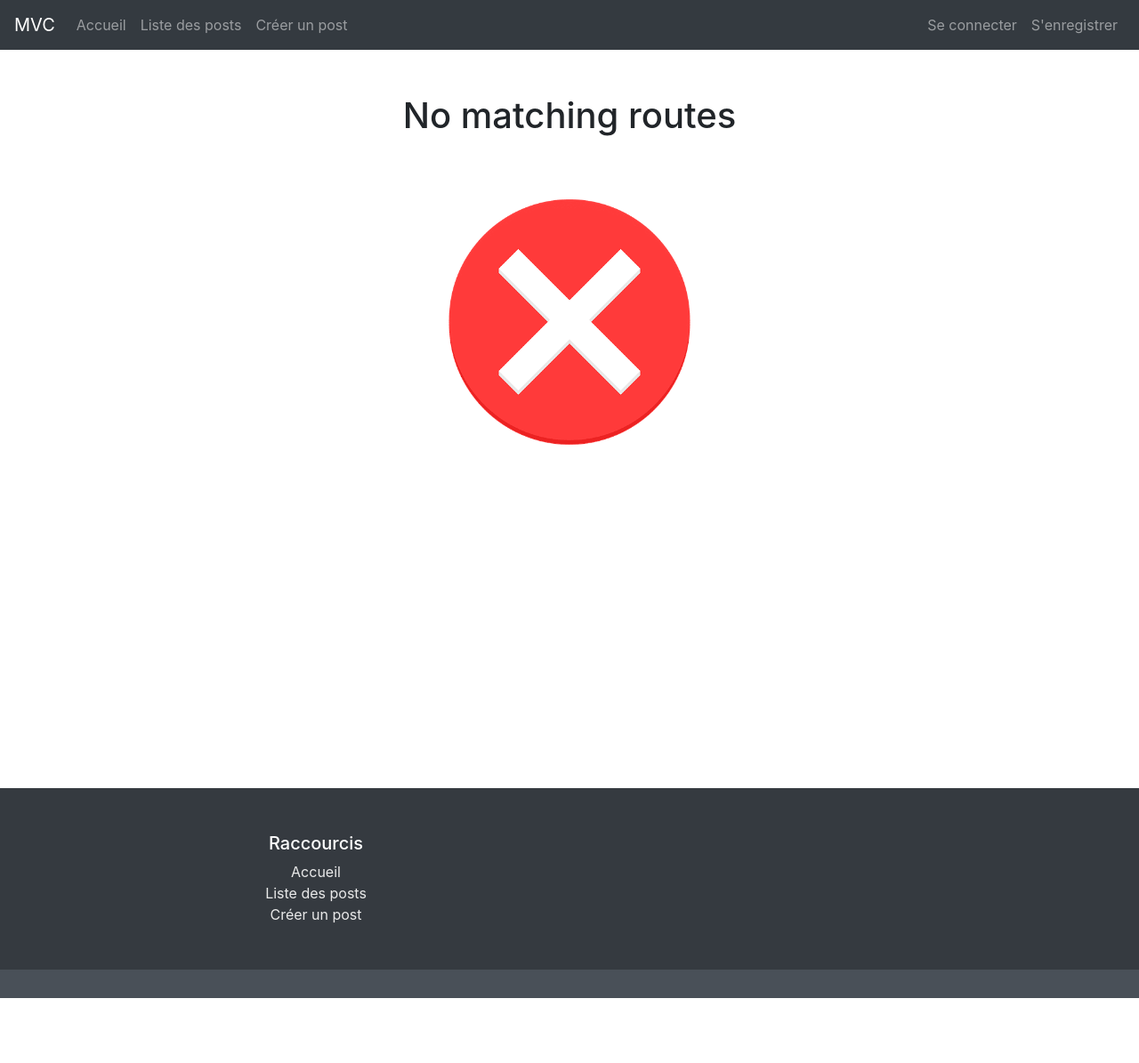
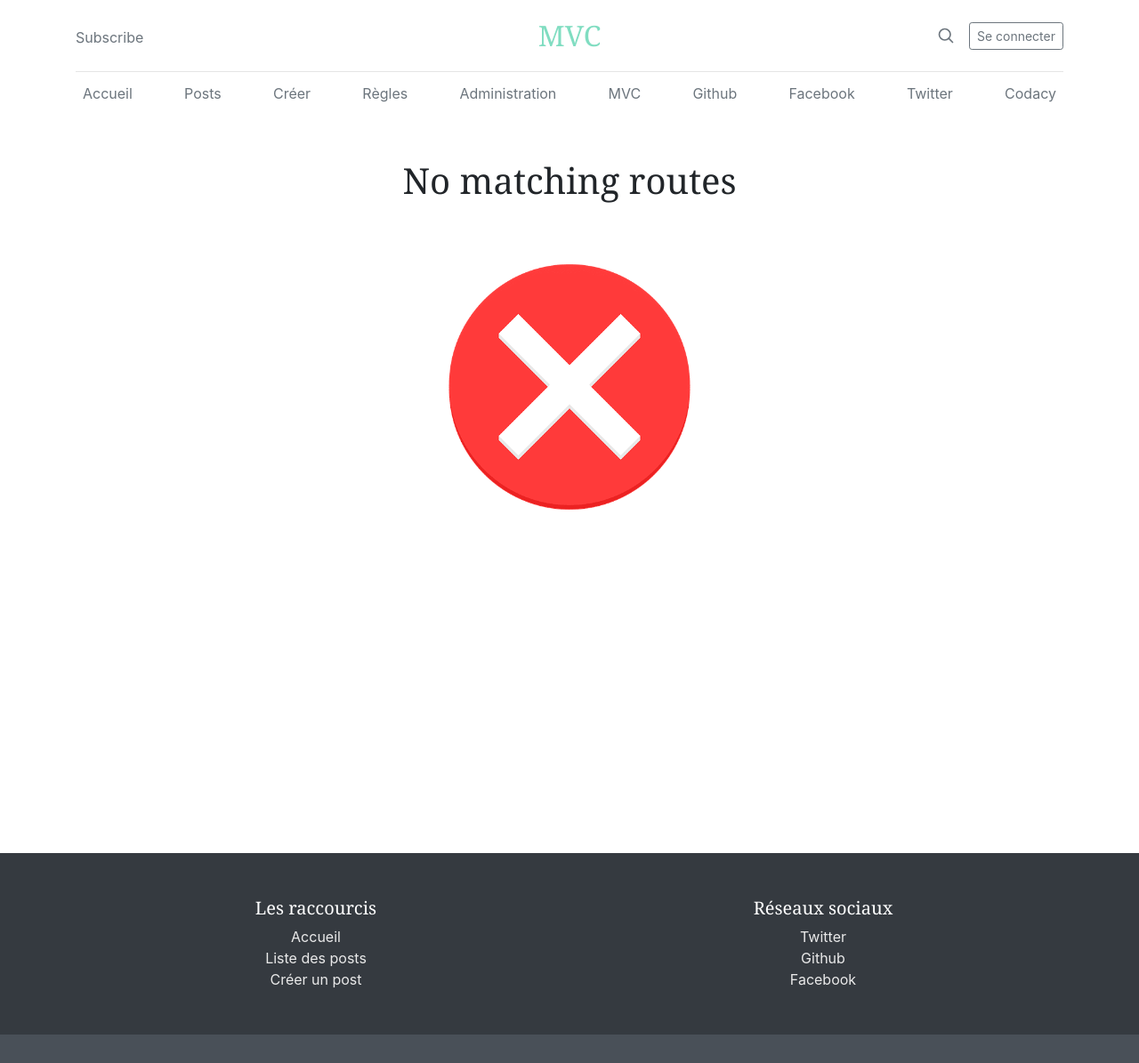
Before and after one commit to davidmonnom/OCR_P5, a PHP site: page /?url=1 in a window 1280 px wide. Shown: the whole page at 89% size. Before the commit the page ends 1122 px from the top, so only its background shows below. Run offline with PHP 8.4, Linux system fonts and the light colour scheme.

Commit message:
design & template update

```diff
--- a/assets/css/style.css
+++ b/assets/css/style.css
@@ -1,3 +1,6 @@
+h1, h2, h3, h4, h5, h6 {
+    font-family: "Playfair Display", Georgia, "Times New Roman", serif;
+}
 .header{
     background-image:url("../images/bg_banner.jpg");
     background-size: cover;
@@ -62,8 +65,6 @@
     background-color: #495058;
 }
 .btnAdmin{
-    padding: 5px !important;
-    margin-right: 5px;
     margin-bottom: 5px;
 }
 .postDescription{
@@ -76,3 +77,35 @@
     border: none;
     background-color: transparent;
 }
+.commentBody{
+    margin-top: 80px;
+}
+.commentItem{
+    margin: 5px;
+    margin-left: 2%;
+    margin-right: 2%;
+    padding: 10px;
+    border: 1px solid #E1E1E1;
+}
+.ligne{
+    margin: 0px;
+}
+.logoutBtn:hover{
+    background-color: #FF5656 !important;
+    border: 1px solid white !important;
+}
+.blog-header-logo {
+    font-family: "Playfair Display", Georgia, "Times New Roman", serif;
+    font-size: 2rem;
+    /* font-weight: bold; */
+}
+input, textarea {
+    border: 1px solid #D7D7D7;
+    padding: 10px;
+    border-radius: 15px;
+}
+.subTitleForm{
+    margin-bottom: -7px;
+    padding-bottom: 0px;
+    margin-top: 30px;
+}
--- a/assets/js/script.js
+++ b/assets/js/script.js
@@ -1,4 +1,20 @@
 $( document ).ready(function() {
+	function getRandomColor() {
+		var letters = '0123456789ABCDEF';
+		var color = '#';
+		for (var i = 0; i < 6; i++) {
+		  color += letters[Math.floor(Math.random() * 16)];
+		}
+		return color;
+	}
+	$( ".colorRandom" ).each(function() {
+		$( this ).css("background-color", getRandomColor());
+	});
+	$( ".colorRandomText" ).each(function() {
+		$( this ).css("color", getRandomColor());
+	});
+
+
     $("#userRegister").on('submit', function(e){  //User register request
         e.preventDefault();
         $.ajax({
@@ -44,7 +60,20 @@
        });
        return false;
    });
-
+   $("#newComment").on('submit', function(event){ //New Comment request
+		$.ajax({
+			type: "POST",
+			url: '/ajax/comment',
+			data: {"description":$("#comment").val(),"idPost":$("#newComment").attr("value")},
+			success: function(reponse){
+				$("#comment").val("")
+				$("#ajaxReponse").text("Votre commentaire va bientôt être validé.");
+			},
+			dataType: "json",
+		});
+		event.preventDefault();
+		return false;
+	});
 	$("#newPostForm").on('submit', function(event){ //New post request
 		$.ajax({
 			type: "POST",
@@ -62,7 +91,7 @@
                     }, 2000);
                 }else{
                     $(".responseMessage").text("Une erreur est survenue.");
-                    $(".responseMessage").css("color", "green");
+                    $(".responseMessage").css("color", "red");
                 }
 			},
 			dataType: 'json',
@@ -186,7 +215,7 @@
 			data: {"idUser":$(this).val()},
 			success: function(reponse, data){
 				if(reponse.status == "1"){
-					$("#com_"+reponse.idCom).fadeOut( "slow", function() {
+					$("#user_"+reponse.idUser).fadeOut( "slow", function() {
 					});
 				}else{
 					console.log("error");
--- a/controller/commentController.php
+++ b/controller/commentController.php
@@ -13,6 +13,19 @@
             }
         }
     }
+
+    public function createComment($idPost, $description){
+        if(isset($_SESSION["user"])){
+            $return = $this->commMan()->add(new Comment(null, $idPost, $_SESSION["user"]->id(), $description, new DateTime('NOW'), 0));
+
+            $result["status"] = $return;
+            echo json_encode($result);
+        }else{
+            $result["status"] = false;
+            echo json_encode($result);
+        }
+    }
+
     public function validate($id){
         if(isset($_SESSION["user"])){
             if($_SESSION["user"]->isAdmin()){
--- a/controller/postController.php
+++ b/controller/postController.php
@@ -9,18 +9,29 @@
     }
 
     public function viewPost($idPost){
-        if($_SESSION['user']->isAdmin()){
-            $post = $this->postMan()->getById($idPost);
-            if (!$post) {
-                throw new Exception('Le post n\'a pas été trouvé');
-                return false;
+        $post = $this->postMan()->getById($idPost);
+        if (!$post) {
+            throw new Exception('Le post n\'a pas été trouvé');
+            return false;
+        }
+
+        if($post->isVerified() || (isset($_SESSION["user"]) && $_SESSION["user"]->isAdmin())){
+            $needed_users = array();
+            $commentsList = $this->commMan()->getByIdPost($idPost);
+
+            foreach($commentsList as $comment){
+                $idUser = $comment->idUser();
+                if(!isset($needed_users[$idUser])){
+                    $needed_users[$idUser] = $this->userMan()->getById($idUser);
+                }
+            }
+            if(!isset($needed_users[$post->idUser()])){
+                $needed_users[$post->idUser()] = $this->userMan()->getById($post->idUser());
             }
 
-            $user = $this->userMan()->getById($post->idUser());
-            $commentsList = $this->commMan()->getByIdPost($idPost);
             $this->view()->render('viewPostView.php', array(
                 'post' => $post,
-                'user' => $user,
+                'needed_users' => $needed_users,
                 'commentsList' => $commentsList
             ));
         }else{
@@ -29,12 +40,16 @@
     }
 
     public function createPost($title=NULL, $subject=NULL, $description=NULL){
-        if(!empty($title) && !empty($subject) && !empty($description)){
+        if(!empty($title) && !empty($subject) && !empty($description) && isset($_SESSION["user"])){
             $return = $this->postMan()->add(new Post(null, $_SESSION["user"]->id(), $title, $subject, $description, new DateTime('NOW'), null, 0));
 
             $result["status"] = $return;
             echo json_encode($result);
-        }else{
+        }elseif(!empty($title) && !empty($subject) && !empty($description)){
+            $result["status"] = false;
+            echo json_encode($result);
+        }
+        else{
             $this->view()->render('createPostView.php');
         }
     }
--- a/controller/userController.php
+++ b/controller/userController.php
@@ -6,13 +6,15 @@
         if(isset($_SESSION["user"])){
             if($_SESSION["user"]->isAdmin()){
 				$userSelected = $this->userMan()->getById($id);
-				if($userSelected->isAdmin()){
+				if(!$userSelected->isAdmin()){
 					$return = $this->userMan()->delete($id);
 
 					$reponse["status"] = $return;
+					$reponse["idUser"] = $id;
 					echo json_encode($reponse);
 				}else{
 					$reponse["status"] = false;
+					$reponse["idUser"] = $id;
 					echo json_encode($reponse);
 				}
             }
--- a/index.php
+++ b/index.php
@@ -70,7 +70,7 @@
         $userC->logout();
     });
 
-    $rm->post('/ajax/deleteUser', function() use($userC){  // Delete a comment
+    $rm->post('/ajax/deleteUser', function() use($userC){  // Delete a User
         $userC->delete($_POST["idUser"]);
     });
 
@@ -94,7 +94,11 @@
         $postC->createPost($_POST["title"], $_POST["subject"], $_POST["description"]);
     });
 
-    $rm->post('/ajax/modify', function() use($postC){  // Create a post
+    $rm->post('/ajax/comment', function() use($commC){  // Create a comment
+        $commC->createComment($_POST["idPost"], $_POST["description"]);
+    });
+
+    $rm->post('/ajax/modify', function() use($postC){  // Modify a post
         $postC->modifyPost($_POST["title"], $_POST["subject"], $_POST["description"], $_POST["idPost"]);
     });
 
--- a/model/commentManager.php
+++ b/model/commentManager.php
@@ -5,6 +5,11 @@
     private function buildFromRow($row){
 		$creationDate = DateTime::createFromFormat('Y-m-d H:i:s', $row->creationDate);
 		return new Comment($row->id, $row->idPost, $row->idUser, $row->description, $creationDate, $row->isVerified);
+	}
+
+	public function add($comment){
+		$prepare = Database::getInstance()->prepare("INSERT INTO comment(idPost, idUser, description, creationDate, isVerified) VALUES(?, ?, ?, ?, ?)");
+		return $prepare->execute(array($comment->idPost(), $comment->idUser(), $comment->description(), $comment->creationDate()->format('Y-m-d H:i:s'), $comment->isVerified()));
 	}
 
 	public function delete($id){
--- a/view/baseView.php
+++ b/view/baseView.php
@@ -9,46 +9,45 @@
         <script src="https://fludy.net/assets/js/script.js" type="text/javascript"></script>
     </head>
     <body>
-		<section class="navbarSection">
-			<nav class="navbar navbar-expand-lg navbar-dark bg-dark">
-				<a class="navbar-brand" href="/">MVC</a>
-				<button class="navbar-toggler" type="button" data-toggle="collapse" data-target="#navbarNav" aria-controls="navbarNav" aria-expanded="false" aria-label="Toggle navigation">
-					<span class="navbar-toggler-icon"></span>
-				</button>
-				<div class="collapse navbar-collapse" id="navbarNav">
-					<ul class="navbar-nav mr-auto">
-						<li class="nav-item <?php if($activePage == 'indexView.php'){echo "active";} ?>">
-							<a class="nav-link" href="/">Accueil</a>
-						</li>
-						<li class="nav-item <?php if($activePage == 'listPostsView.php'){echo "active";} ?>">
-							<a class="nav-link" href="/posts">Liste des posts</a>
-						</li>
-						<li class="nav-item <?php if($activePage == 'createPostView.php'){echo "active";} ?>">
-							<a class="nav-link" href="/posts/create">Créer un post</a>
-						</li>
-					</ul>
-					<ul class="navbar-nav">
+		<div class="container">
+			<header class="blog-header py-3">
+				<div class="row flex-nowrap justify-content-between align-items-center">
+					<div class="col-4 pt-1">
+						<a class="text-muted" href="https://getbootstrap.com/docs/4.0/examples/blog/#">Subscribe</a>
+					</div>
+					<div class="col-4 text-center">
+						<a class="blog-header-logo colorRandomText" href="">MVC</a>
+					</div>
+					<div class="col-4 d-flex justify-content-end align-items-center">
+						<a class="text-muted" href="/posts">
+							<svg xmlns="http://www.w3.org/2000/svg" width="20" height="20" viewBox="0 0 24 24" fill="none" stroke="currentColor" stroke-width="2" stroke-linecap="round" stroke-linejoin="round" class="mx-3"><circle cx="10.5" cy="10.5" r="7.5"></circle><line x1="21" y1="21" x2="15.8" y2="15.8"></line></svg>
+						</a>
 						<?php if(is_null($user)){ ?>
-							<li class="nav-item <?php if($activePage == 'userLoginView.php'){echo "active";} ?>">
-								<a class="nav-link" href="/user/login">Se connecter</a>
-							</li>
-							<li class="nav-item <?php if($activePage == 'userRegisterView.php'){echo "active";} ?>">
-								<a class="nav-link" href="/user/register">S'enregistrer</a>
-							</li>
+							<a class="btn btn-sm btn-outline-secondary" href="/user/login">Se connecter</a>
 						<?php }else{ ?>
-							<li class="nav-item">
-								<a class="nav-link userLogout" href="">Se déconnecter</a>
-							</li>
-							<li class="nav-item">
-								<a class="nav-link" href="#">
-								<?=$user->userName();?>
-								</a>
-							</li>
+							<a class="btn btn-sm btn-outline-secondary logoutBtn userLogout" href=""><?=$user->userName();?></a>
 						<?php }?>
-					</ul>
+					</div>
 				</div>
-			</nav>
-        </section>
+			</header>
+			<hr class="ligne">
+			<div class="nav-scroller py-1 mb-2">
+				<nav class="nav d-flex justify-content-between">
+					<a class="p-2 text-muted" href="/">Accueil</a>
+					<a class="p-2 text-muted" href="/posts">Posts</a>
+					<a class="p-2 text-muted" href="/posts/create">Créer</a>
+					<a class="p-2 text-muted" href="/posts/1">Règles</a>
+					<a class="p-2 text-muted" href="/user/admin">Administration</a>
+					<a class="p-2 text-muted" href="https://fr.wikipedia.org/wiki/Mod%C3%A8le-vue-contr%C3%B4leur#:~:text=Mod%C3%A8le%2Dvue%2Dcontr%C3%B4leur%20ou%20MVC,les%20vues%20et%20les%20contr%C3%B4leurs.">MVC</a>
+					<a class="p-2 text-muted" target="_blank" href="https://github.com/davidmonnom/OCR_P5">Github</a>
+					<a class="p-2 text-muted" target="_blank" href="https://www.facebook.com/monnom.david/">Facebook</a>
+					<a class="p-2 text-muted" target="_blank" href="https://twitter.com/monmdavid">Twitter</a>
+					<a class="p-2 text-muted" target="_blank" href="https://app.codacy.com/gh/davidmonnom/OCR_P5/dashboard">Codacy</a>
+					<!-- <a class="p-2 text-muted" href="https://getbootstrap.com/docs/4.0/examples/blog/#">Style</a> -->
+					<!-- <a class="p-2 text-muted" href="https://getbootstrap.com/docs/4.0/examples/blog/#">Travel</a> -->
+				</nav>
+			</div>
+		</div>
         <section class="contentSection">
             <?php
                 echo($pageContent);
@@ -60,13 +59,16 @@
 				<div class="container">
 					<div class="row">
 						<div class="col-lg-6">
-							<h5>Raccourcis</h5>
+							<h5>Les raccourcis</h5>
 							<a href="/" class="shortcutBottom">Accueil</a><br/>
 							<a href="/posts" class="shortcutBottom">Liste des posts</a><br/>
 							<a href="/posts/create" class="shortcutBottom">Créer un post</a><br/>
 						</div>
 						<div class="col-lg-6">
-
+							<h5>Réseaux sociaux</h5>
+							<a href="https://twitter.com/monmdavid" class="shortcutBottom" target="_blank">Twitter</a><br/>
+							<a href="https://github.com/davidmonnom/OCR_P5" class="shortcutBottom"  target="_blank">Github</a><br/>
+							<a href="https://www.facebook.com/monnom.david/" class="shortcutBottom"  target="_blank">Facebook</a><br/>
 						</div>
 					</div>
 				</div>
--- a/view/pages/userLoginView.php
+++ b/view/pages/userLoginView.php
@@ -1,4 +1,3 @@
-<div class="header" style="height:150px;"></div>
 <form action="" method="post" id="userLogin">
 	<div class="container">
 		<h1 class="pageTitle">Se connecter</h1>
@@ -9,7 +8,7 @@
 		<label for="password"><b>Mot de passe</b></label>
 		<input id="password" type="password" placeholder="Mot de passe" name="password"required>
 		<hr>
-		<button type="submit" class="btn_login login_now btn btn-primary">Se connecter</button> <span style="font-weight: bold;" class="responseMessage"></span>
+		<button type="submit" class="btn btn-sm btn-outline-secondary">Se connecter</button> <span style="font-weight: bold;" class="responseMessage"></span>
 		<p id="reponse_login" style="font-weight: bold; color: red;"></p>
 	</div>
 
```
Also changed, not shown: view/pages/adminView.php (+4 -4 lines), view/pages/createPostView.php (+4 -5 lines), view/pages/indexView.php (+7 -3 lines), view/pages/listPostsView.php (+15 -7 lines), view/pages/modifyPostView.php (+4 -5 lines), view/pages/viewPostView.php (+30 -15 lines).
